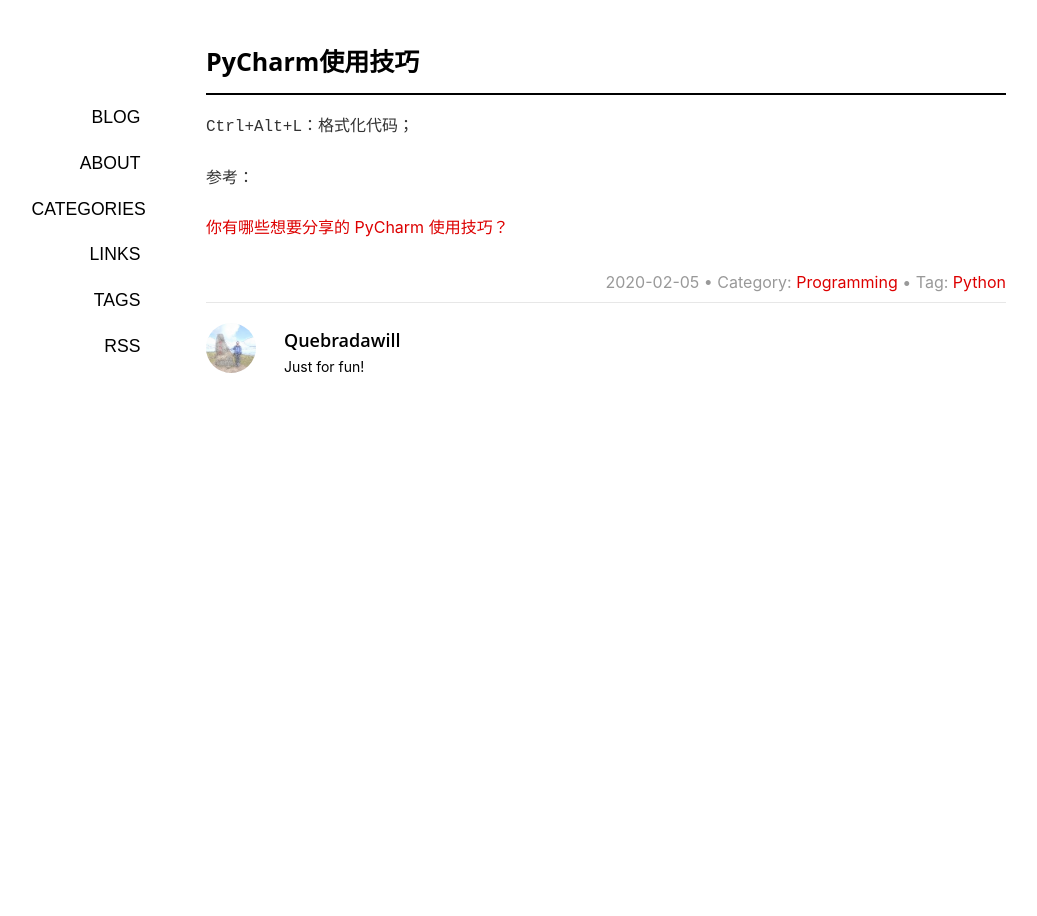
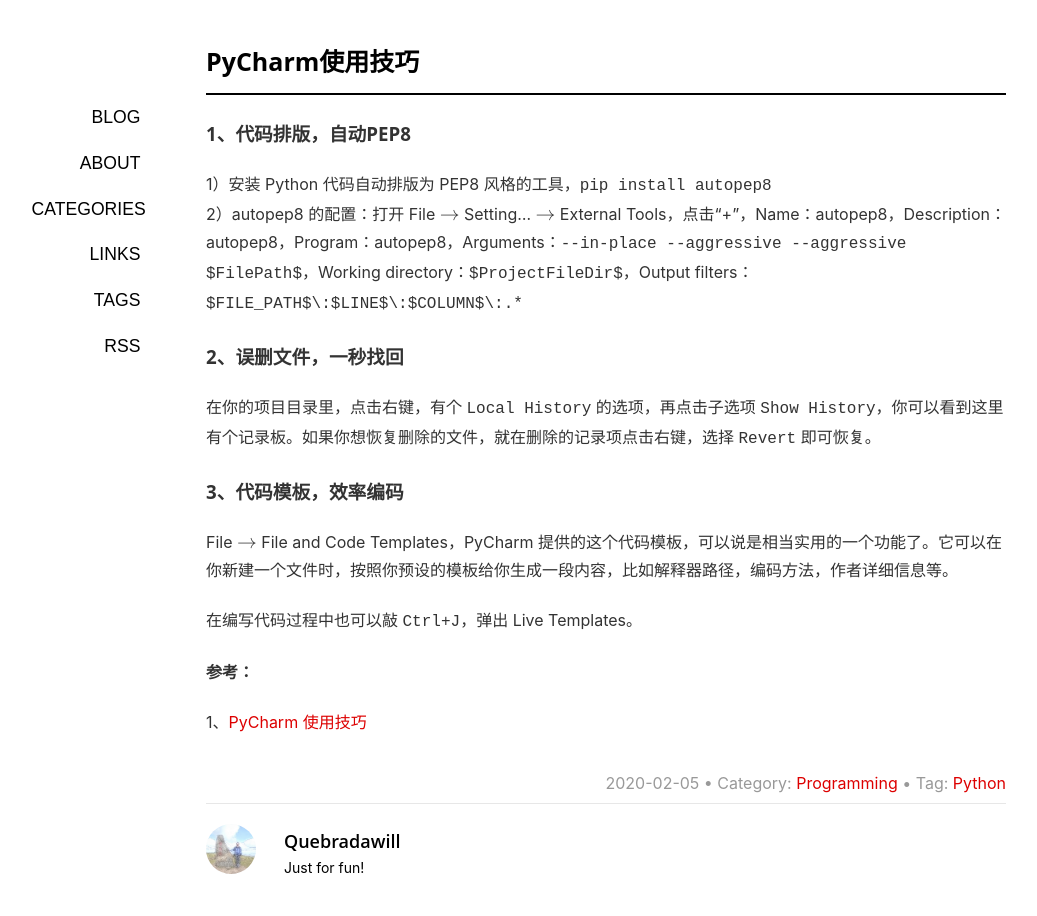
Before and after one commit to Quebradawill/quebrada.github.io, a Jekyll site: the page built from _posts/2020-02-05-pycharm-usage.md, in a window 1280 px wide. Shown: the whole page, without its empty margins (34-1071 px from the left). Built offline with Jekyll 4.4.1, drawn with Linux system fonts in a browser that asks for light colours; formulas are drawn with MathJax 3; a script that is not in the unit is left out; comment, search, counter and statistics services are not loaded.

Commit message:
Update 2020-02-05-pycharm-usage.md

```diff
--- a/_posts/2020-02-05-pycharm-usage.md
+++ b/_posts/2020-02-05-pycharm-usage.md
@@ -10,8 +10,24 @@ published: true
 author: Quebradawill
 ---
 
-1. `Ctrl+Alt+L`：格式化代码；
+### 1、代码排版，自动PEP8
 
-参考：
+1）安装 Python 代码自动排版为 PEP8 风格的工具，`pip install autopep8`<br>2）autopep8 的配置：打开 File $\to$ Setting... $\to$ External Tools，点击“+”，Name：autopep8，Description：autopep8，Program：autopep8，Arguments：`--in-place --aggressive --aggressive $FilePath$`，Working directory：`$ProjectFileDir$`，Output filters：`$FILE_PATH$\:$LINE$\:$COLUMN$\:.*`
 
-1. [你有哪些想要分享的 PyCharm 使用技巧？](https://www.zhihu.com/question/37787004)
+### 2、误删文件，一秒找回
+
+在你的项目目录里，点击右键，有个 `Local History` 的选项，再点击子选项 `Show History`，你可以看到这里有个记录板。如果你想恢复删除的文件，就在删除的记录项点击右键，选择 `Revert` 即可恢复。
+
+### 3、代码模板，效率编码
+
+File $\to$ File and Code Templates，PyCharm 提供的这个代码模板，可以说是相当实用的一个功能了。它可以在你新建一个文件时，按照你预设的模板给你生成一段内容，比如解释器路径，编码方法，作者详细信息等。
+
+在编写代码过程中也可以敲 `Ctrl+J`，弹出 Live Templates。
+
+
+
+
+
+**参考：**
+
+1、[PyCharm 使用技巧](https://www.cnblogs.com/xxtalhr/p/11083279.html)
```
